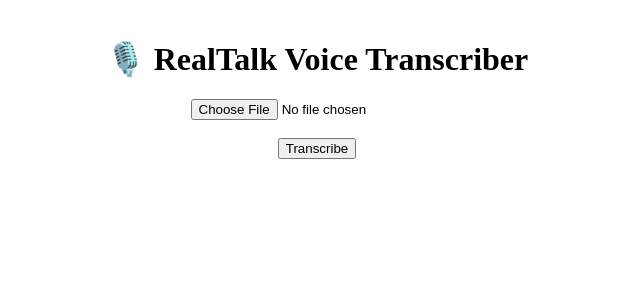
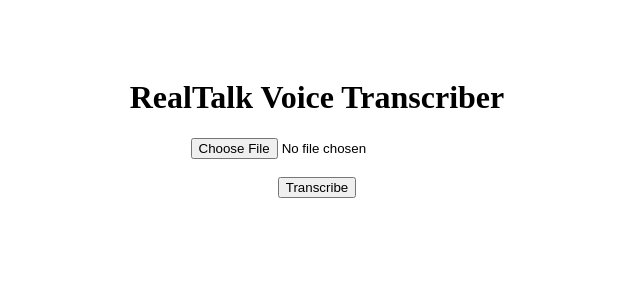
Before and after one commit to RealtalkAI552/voice-transcriber, a Next.js app: page / in a window 1280 px wide. Shown: the top 300 px of the page, without its empty margins (323-963 px from the left). Built offline with nearby package versions, Linux system fonts and the light colour scheme.

Commit message:
Update index.js

```diff
--- a/pages/index.js
+++ b/pages/index.js
@@ -1,39 +1,42 @@
-import { useState } from 'react';
+import { useState } from "react";
 
 export default function Home() {
   const [file, setFile] = useState(null);
-  const [transcript, setTranscript] = useState('');
-  const [loading, setLoading] = useState(false);
+  const [transcribing, setTranscribing] = useState(false);
+  const [transcript, setTranscript] = useState("");
 
-  const handleUpload = async () => {
+  const handleFileChange = (e) => {
+    setFile(e.target.files[0]);
+  };
+
+  const handleTranscribe = async () => {
     if (!file) return;
+    setTranscribing(true);
+    const formData = new FormData();
+    formData.append("file", file);
 
-    setLoading(true);
-    const formData = new FormData();
-    formData.append('file', file);
-
-    const response = await fetch('/api/transcribe', {
-      method: 'POST',
-      body: formData,
+    const response = await fetch("/api/transcribe", {
+      method: "POST",
+      body: formData
     });
 
     const data = await response.json();
     setTranscript(data.text);
-    setLoading(false);
+    setTranscribing(false);
   };
 
   return (
-    <div style={{ textAlign: 'center', marginTop: '40px' }}>
-      <h1>🎙️ RealTalk Voice Transcriber</h1>
-      <input type="file" accept="audio/*" onChange={e => setFile(e.target.files[0])} />
+    <div style={{ textAlign: "center", paddingTop: "50px" }}>
+      <h1>RealTalk Voice Transcriber</h1>
+      <input type="file" accept="audio/*" onChange={handleFileChange} />
       <br /><br />
-      <button onClick={handleUpload} disabled={loading}>
-        {loading ? 'Transcribing...' : 'Transcribe'}
+      <button onClick={handleTranscribe} disabled={transcribing}>
+        {transcribing ? "Transcribing..." : "Transcribe"}
       </button>
       <br /><br />
       {transcript && (
         <div>
-          <h3>📝 Transcript:</h3>
+          <h3>Transcription Result:</h3>
           <p>{transcript}</p>
         </div>
       )}
```
